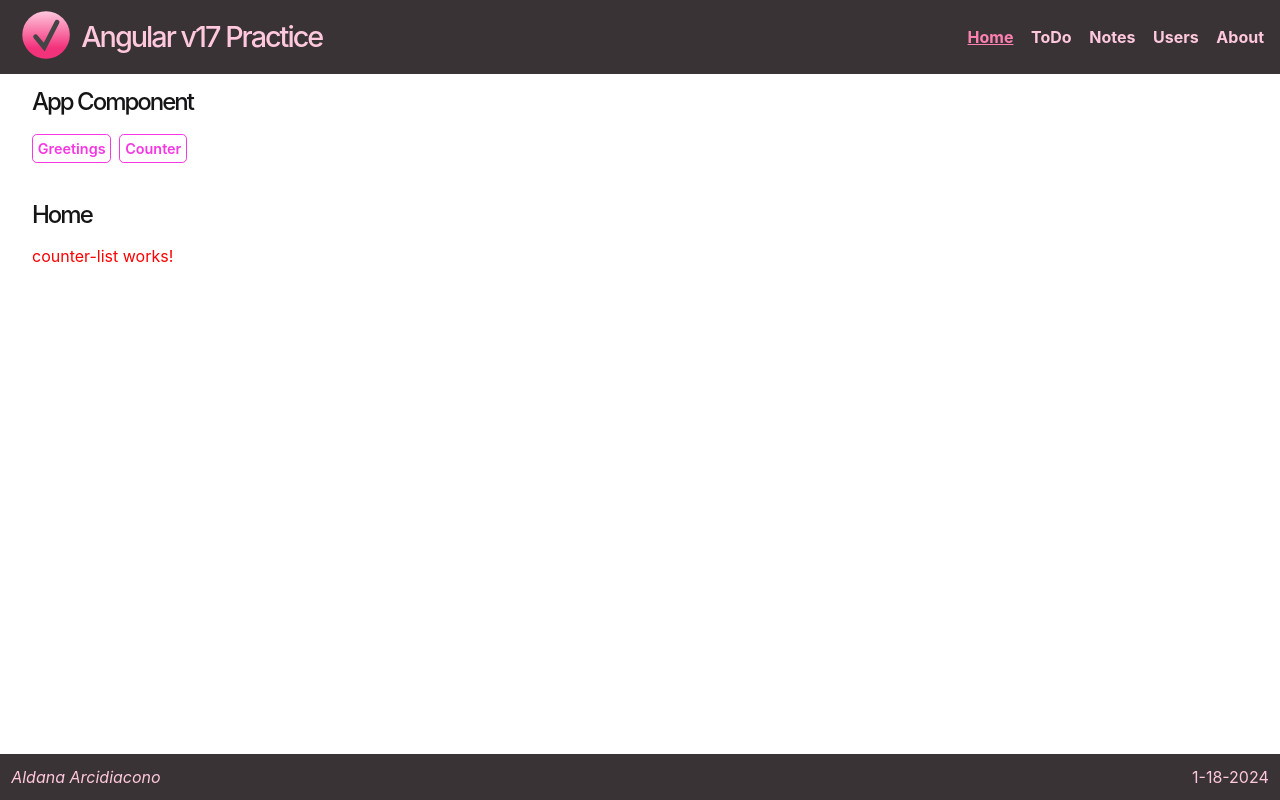
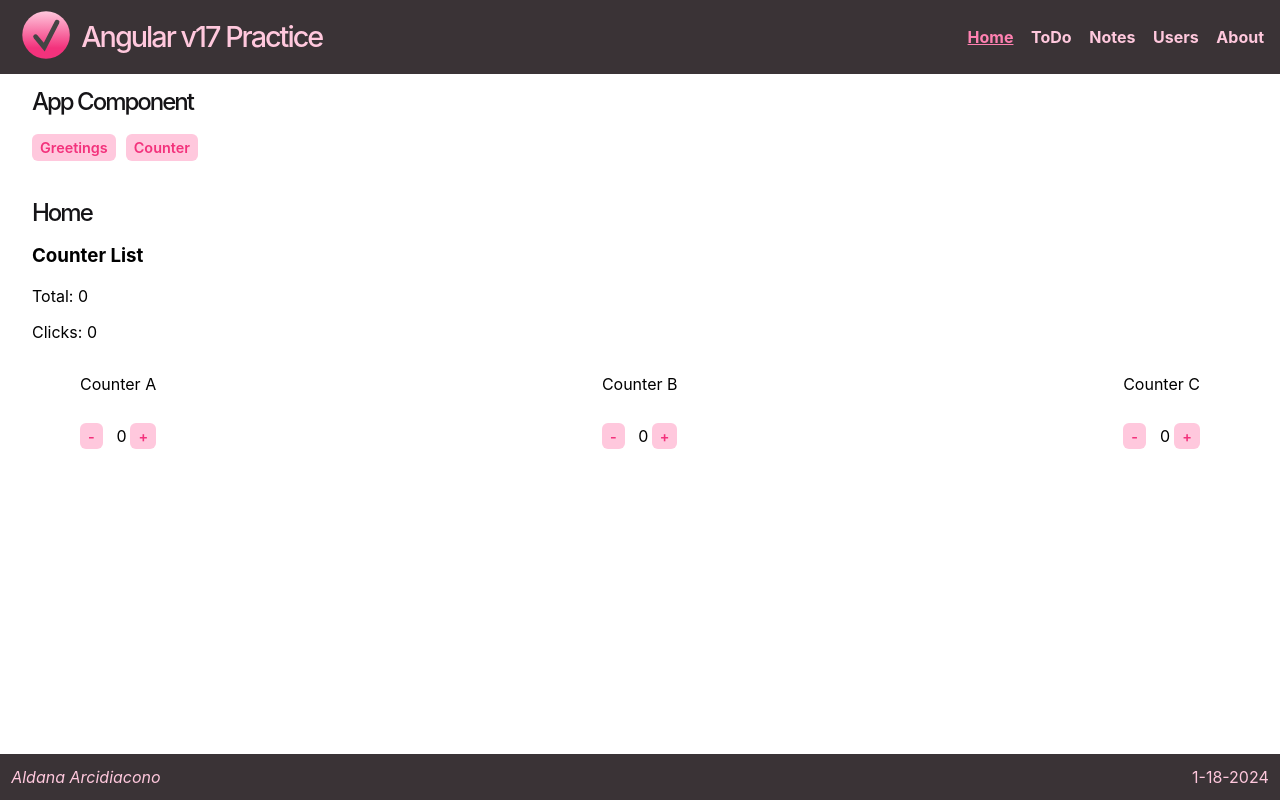
Before and after one commit to AldanaArcidiacono/angular17-practice, an Angular app: page /home in a window 1280 px wide. Both pictures are taken after a click on the button "Counter". Built offline with nearby package versions, Linux system fonts and the light colour scheme.

Commit message:
Update home & add counter logic

```diff
--- a/projects/demo/src/app/app.component.scss
+++ b/projects/demo/src/app/app.component.scss
@@ -42,5 +42,23 @@
   -webkit-font-smoothing: antialiased;
   -moz-osx-font-smoothing: grayscale;
 
-  min-height: 100vh;
+  isdi-header {
+    grid-area: header;
+  }
+  main {
+    grid-area: main;
+  }
+  isdi-footer {
+    height: fit-content;
+    grid-area: footer;
+  }
+  .app {
+    min-height: 100vh;
+    display: grid;
+    grid-template-rows: 0fr 2fr 0fr;
+    grid-template-areas:
+      "header  header"
+      "main main"
+      "footer  footer";
+  }
 }
--- a/projects/demo/src/app/app.component.ts
+++ b/projects/demo/src/app/app.component.ts
@@ -16,6 +16,7 @@ import { FooterComponent } from './shared/footer/footer.component';
     FooterComponent,
   ],
   template: `
+    <div class="app">
       <isdi-header [title]="title">
         <isdi-menu [items]="menuOptions" />
       </isdi-header>
@@ -23,6 +24,7 @@ import { FooterComponent } from './shared/footer/footer.component';
         <router-outlet />
       </main>
       <isdi-footer [brand]="brand" />
+    </div>
   `,
   styleUrl: './app.component.scss',
 })
--- a/projects/demo/src/app/features/home/components/counter-list/counter-list.component.ts
+++ b/projects/demo/src/app/features/home/components/counter-list/counter-list.component.ts
@@ -1,14 +1,43 @@
 import { Component } from '@angular/core';
+import { CounterComponent } from '../counter/counter.component';
 
 @Component({
   selector: 'isdi-counter-list',
   standalone: true,
-  imports: [],
-  template: `<p>counter-list works!</p>`,
+  imports: [CounterComponent],
+  template: `
+    <h3>Counter List</h3>
+
+    <div>
+      <p>Total: {{ totalCounter }}</p>
+      <p>Clicks: {{ totalClicks }}</p>
+    </div>
+
+    <div class="counter-list">
+      @for (item of ['A', 'B', 'C']; track $index) {
+        <isdi-counter [index]="item" (countEvent)="setTotals($event)" />
+      }
+    </div>
+  `,
   styles: `
-    p {
-      color: red;
+    .total,
+    .clicks,
+    .counter-list {
+      align-items: center;
+      display: flex;
+    }
+    .counter-list {
+      justify-content: space-between;
+      margin-inline: 3rem;
     }
   `,
 })
-export class CounterListComponent {}
+export class CounterListComponent {
+  totalCounter = 0;
+  totalClicks = 0;
+
+  setTotals(value: number) {
+    this.totalCounter += value;
+    this.totalClicks++;
+  }
+}
--- /dev/null
+++ b/projects/demo/src/app/features/home/components/counter/counter.component.ts
@@ -0,0 +1,36 @@
+import { Component, EventEmitter, Input, Output } from '@angular/core';
+import { ButtonComponent } from '../../../../shared/button/button.component';
+
+@Component({
+  selector: 'isdi-counter',
+  standalone: true,
+  imports: [ButtonComponent],
+  template: `<div class="counter-container">
+    <p>Counter {{ index }}</p>
+    <div class="counter">
+      <isdi-button btnText="-" (buttonClick)="onClick(-1)" />
+      <p>{{ value }}</p>
+      <isdi-button btnText="+" (buttonClick)="onClick(1)" />
+    </div>
+  </div>`,
+  styles: `
+    .counter-container {
+      .counter {
+        align-items: center;
+        display: flex;
+        justify-content: space-between;
+      }
+    }
+  `,
+})
+export class CounterComponent {
+  @Input({ required: true }) index: string = '';
+  @Output() countEvent: EventEmitter<number> = new EventEmitter();
+
+  value: number = 0;
+
+  onClick(value: number) {
+    this.value += value;
+    this.countEvent.emit(value);
+  }
+}
--- a/projects/demo/src/app/features/home/components/greetings/greetings.component.ts
+++ b/projects/demo/src/app/features/home/components/greetings/greetings.component.ts
@@ -76,6 +76,9 @@ import { ButtonComponent } from '../../../../shared/button/button.component';
     .years-buttons {
       display: flex;
       margin-bottom: 1.5rem;
+      isdi-button {
+        margin-right: 10px;
+      }
     }
   `,
 })
--- a/projects/demo/src/app/features/home/home.component.ts
+++ b/projects/demo/src/app/features/home/home.component.ts
@@ -32,20 +32,6 @@ import { ButtonComponent } from '../../shared/button/button.component';
   styles: `
     .home {
       margin-inline: 2rem;
-      .app {
-        button {
-          all: unset;
-          color: var(--vivid-pink);
-          background-color: white;
-          border: 1px solid var(--vivid-pink);
-          border-radius: 0.3rem;
-          font-size: 0.9rem;
-          font-weight: 600;
-          margin-right: 0.5rem;
-          padding: 0.3rem;
-          // Agregar hover!
-        }
-      }
       h2 {
         font-size: 1.5rem;
         color: var(--gray-900);
@@ -66,6 +52,9 @@ import { ButtonComponent } from '../../shared/button/button.component';
           'Segoe UI Emoji',
           'Segoe UI Symbol';
       }
+      isdi-button:first-child {
+        margin-right: 10px;
+      }
       .content {
         margin-top: 2.5rem;
       }
--- a/projects/demo/src/app/shared/button/button.component.ts
+++ b/projects/demo/src/app/shared/button/button.component.ts
@@ -14,7 +14,6 @@ import { Component, EventEmitter, Input, Output } from '@angular/core';
       cursor: pointer;
       font-size: 0.9rem;
       font-weight: 600;
-      margin-right: 0.5rem;
       padding: 0.3rem 0.5rem;
     }
     button:hover {
--- a/projects/demo/src/app/shared/footer/footer.component.ts
+++ b/projects/demo/src/app/shared/footer/footer.component.ts
@@ -14,12 +14,10 @@ import { Component, Input } from '@angular/core';
     footer {
       align-items: center;
       background-color: var(--my-black);
-      bottom: 0;
       color: var(--my-pink);
       display: flex;
       justify-content: space-between;
       padding-inline: 0.7rem;
-      position: absolute;
       width: 100%;
       p {
         margin-block: 0.8rem;
```
Also changed, not shown: 1 other file (tests, documents, lock files or other folders). Lines whose indentation alone changed are shown as unchanged.
